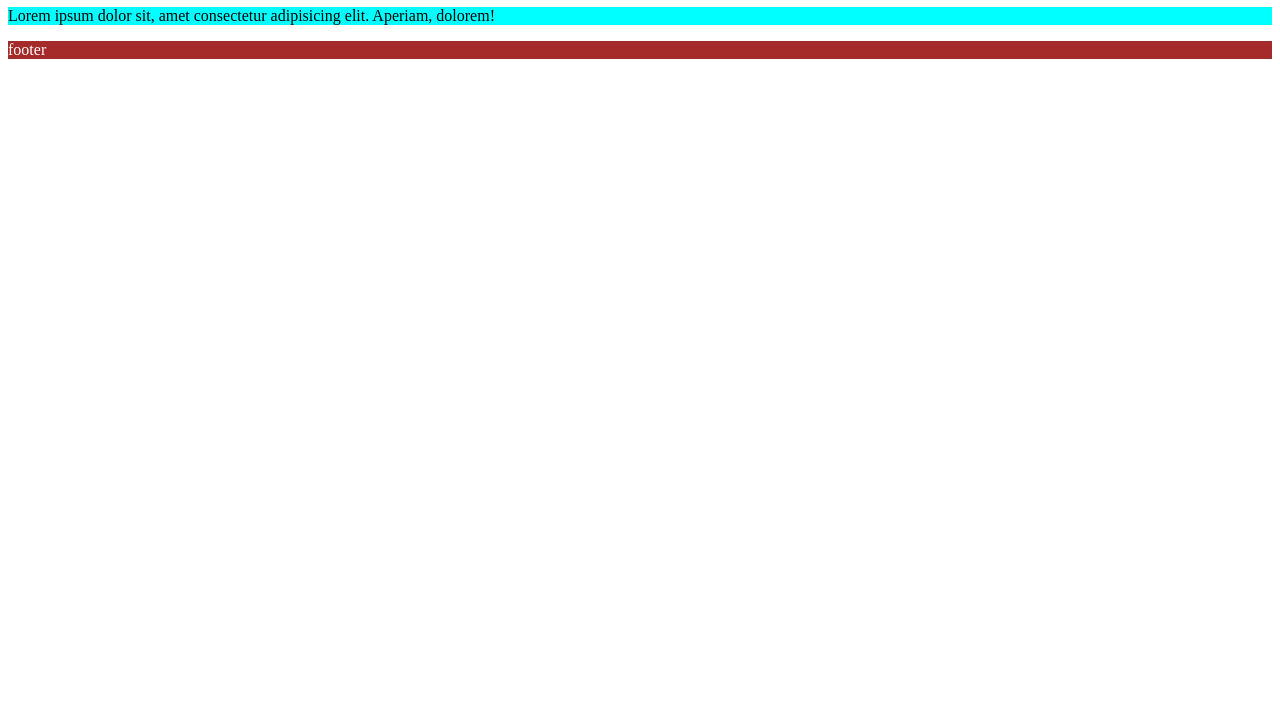
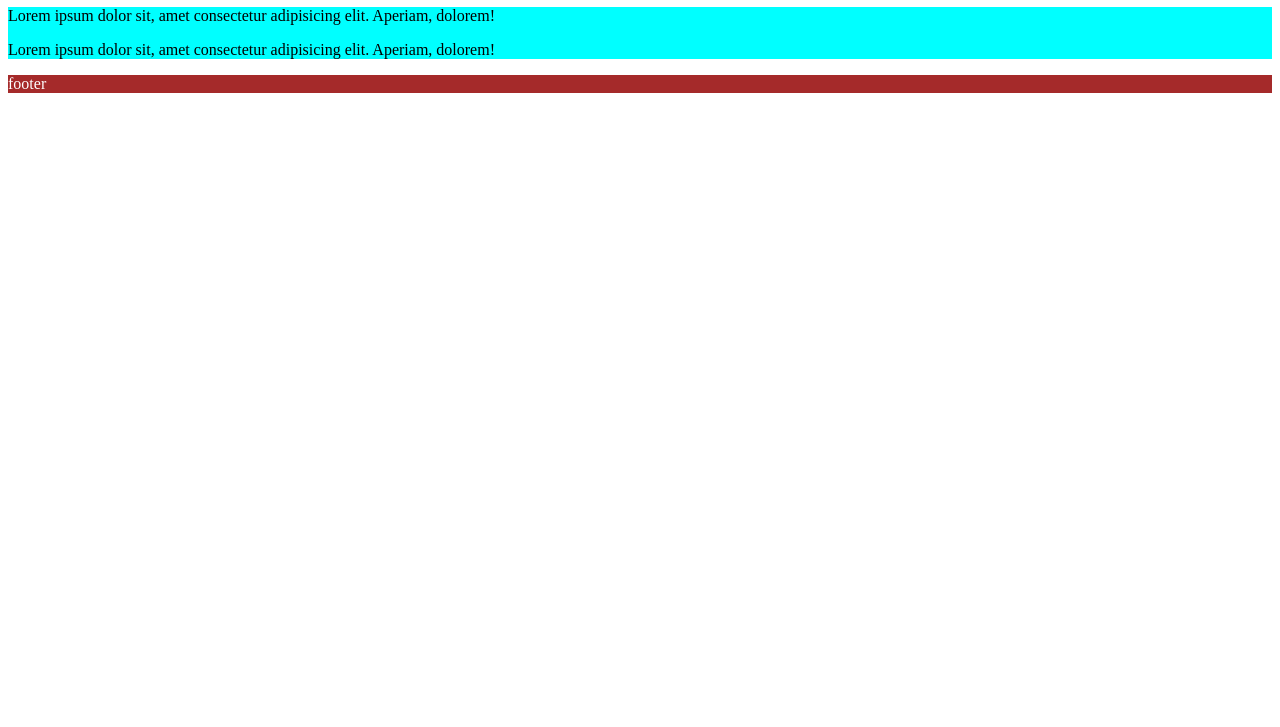
Before and after one commit to Beksultanova/new-proj, a plain HTML site: page index.html in a window 1280 px wide. Shown: the part 73-800 px from the top of the page. Drawn offline with Linux system fonts and the light colour scheme.

Commit message:
update section

```diff
--- a/index.html
+++ b/index.html
@@ -26,6 +26,10 @@
           Lorem ipsum dolor sit, amet consectetur adipisicing elit. Aperiam,
           dolorem!
         </p>
+        <p>
+            Lorem ipsum dolor sit, amet consectetur adipisicing elit. Aperiam,
+            dolorem!
+          </p>
       </div>
       <div class="footer"><p>footer</p></div>
     </div>
```
